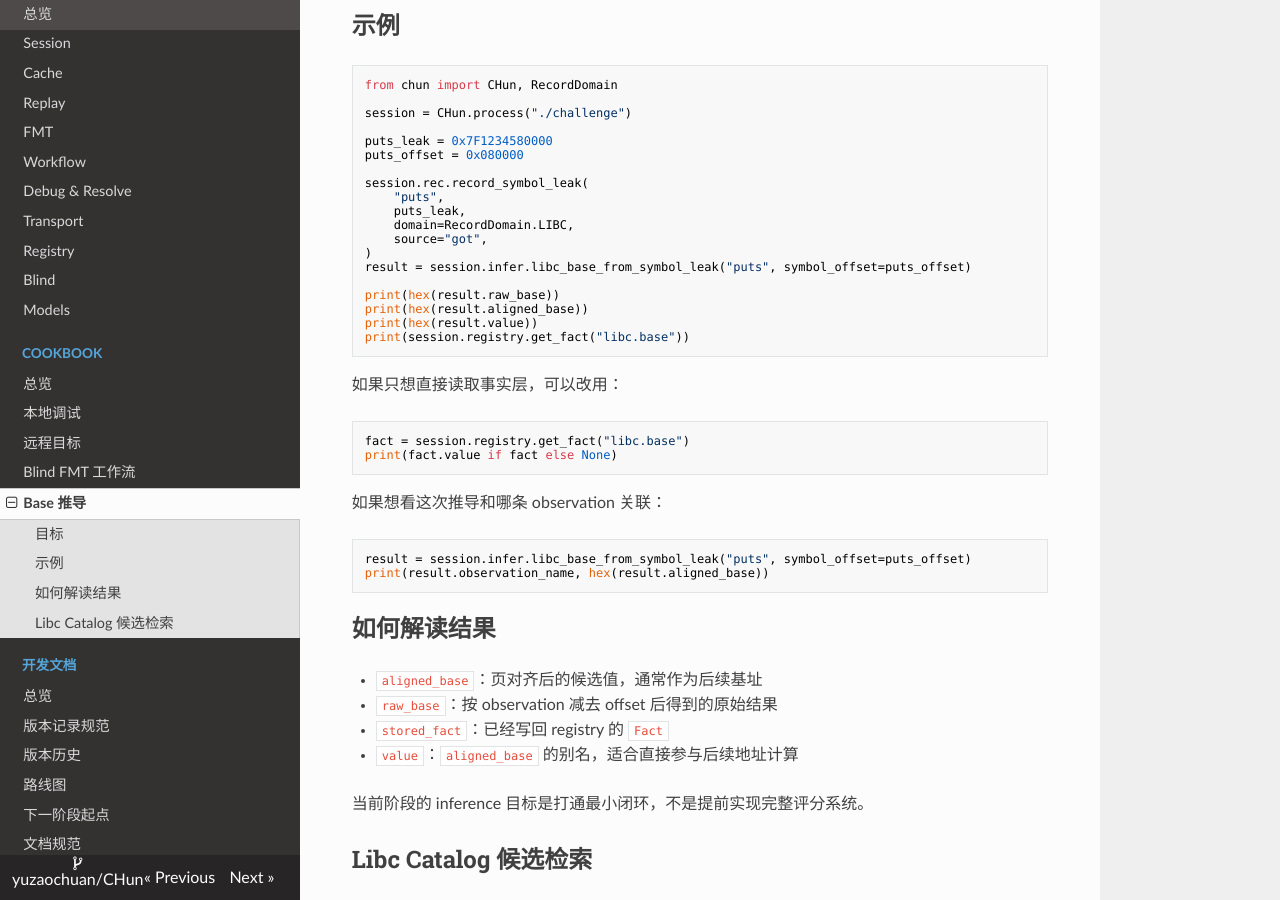
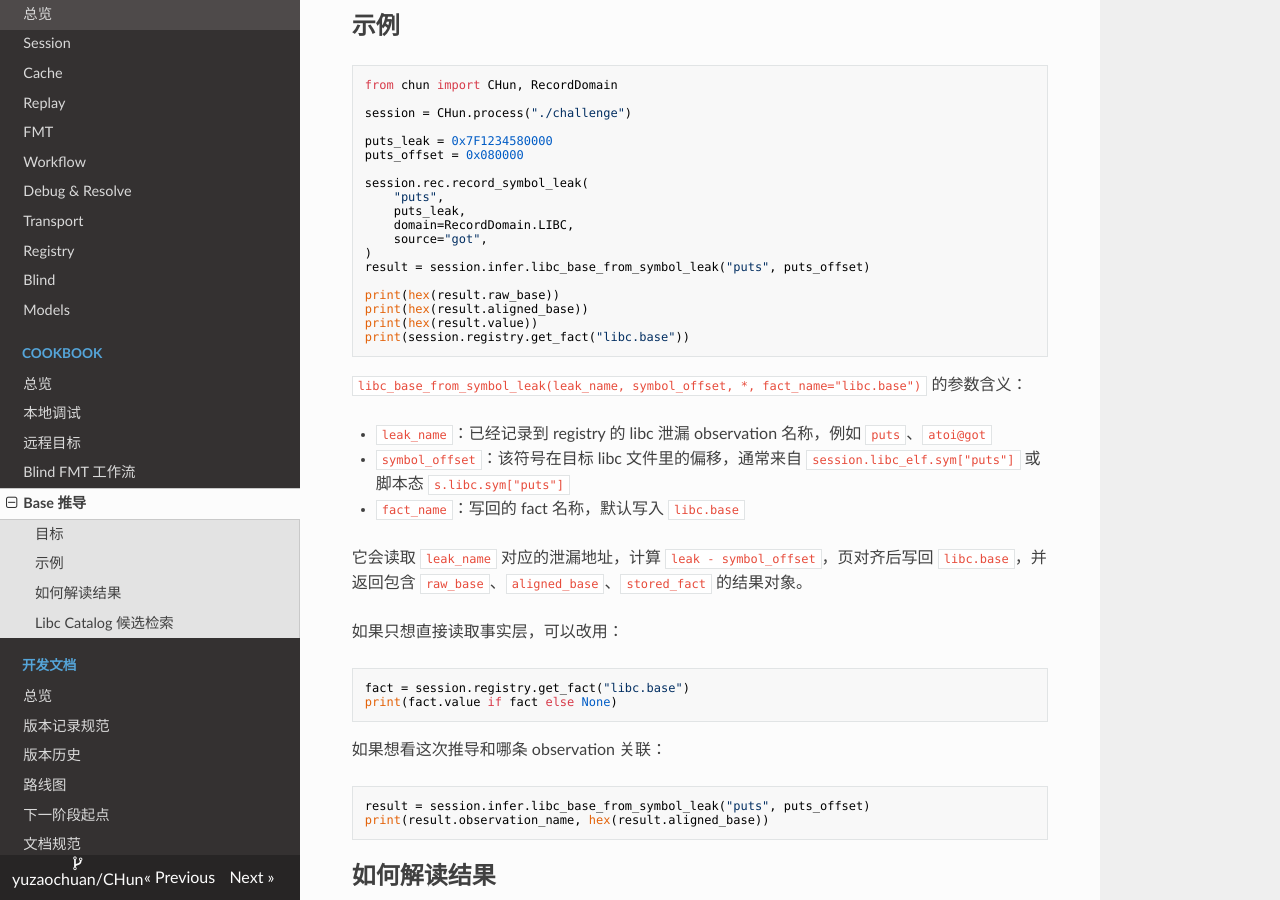
Before and after one commit to yuzaochuan/CHun, an MkDocs documentation site: the page built from docs/cookbook/infer-base.md, in a window 1280 px wide and 900 px high, scrolled down 269 px. Built offline with MkDocs 1.6.1, drawn with Linux system fonts in a browser that asks for light colours; nearby versions of some CDN libraries.

Commit message:
fix: add a parameter for infer's function

````diff
--- a/docs/cookbook/infer-base.md
+++ b/docs/cookbook/infer-base.md
@@ -20,13 +20,21 @@ session.rec.record_symbol_leak(
     domain=RecordDomain.LIBC,
     source="got",
 )
-result = session.infer.libc_base_from_symbol_leak("puts", symbol_offset=puts_offset)
+result = session.infer.libc_base_from_symbol_leak("puts", puts_offset)
 
 print(hex(result.raw_base))
 print(hex(result.aligned_base))
 print(hex(result.value))
 print(session.registry.get_fact("libc.base"))
 ```
+
+`libc_base_from_symbol_leak(leak_name, symbol_offset, *, fact_name="libc.base")` 的参数含义：
+
+- `leak_name`：已经记录到 registry 的 libc 泄漏 observation 名称，例如 `puts`、`atoi@got`
+- `symbol_offset`：该符号在目标 libc 文件里的偏移，通常来自 `session.libc_elf.sym["puts"]` 或脚本态 `s.libc.sym["puts"]`
+- `fact_name`：写回的 fact 名称，默认写入 `libc.base`
+
+它会读取 `leak_name` 对应的泄漏地址，计算 `leak - symbol_offset`，页对齐后写回 `libc.base`，并返回包含 `raw_base`、`aligned_base`、`stored_fact` 的结果对象。
 
 如果只想直接读取事实层，可以改用：
 
````
Also changed, not shown: other parts of docs/cookbook/infer-base.md (+1 -1 lines), README.md (+1 -1 lines), docs/api/registry.md (+2 -0 lines), docs/api/tool.md (+1 -1 lines), docs/api/workflow.md (+1 -1 lines), docs/getting-started.md (+1 -1 lines), 6 other files.
